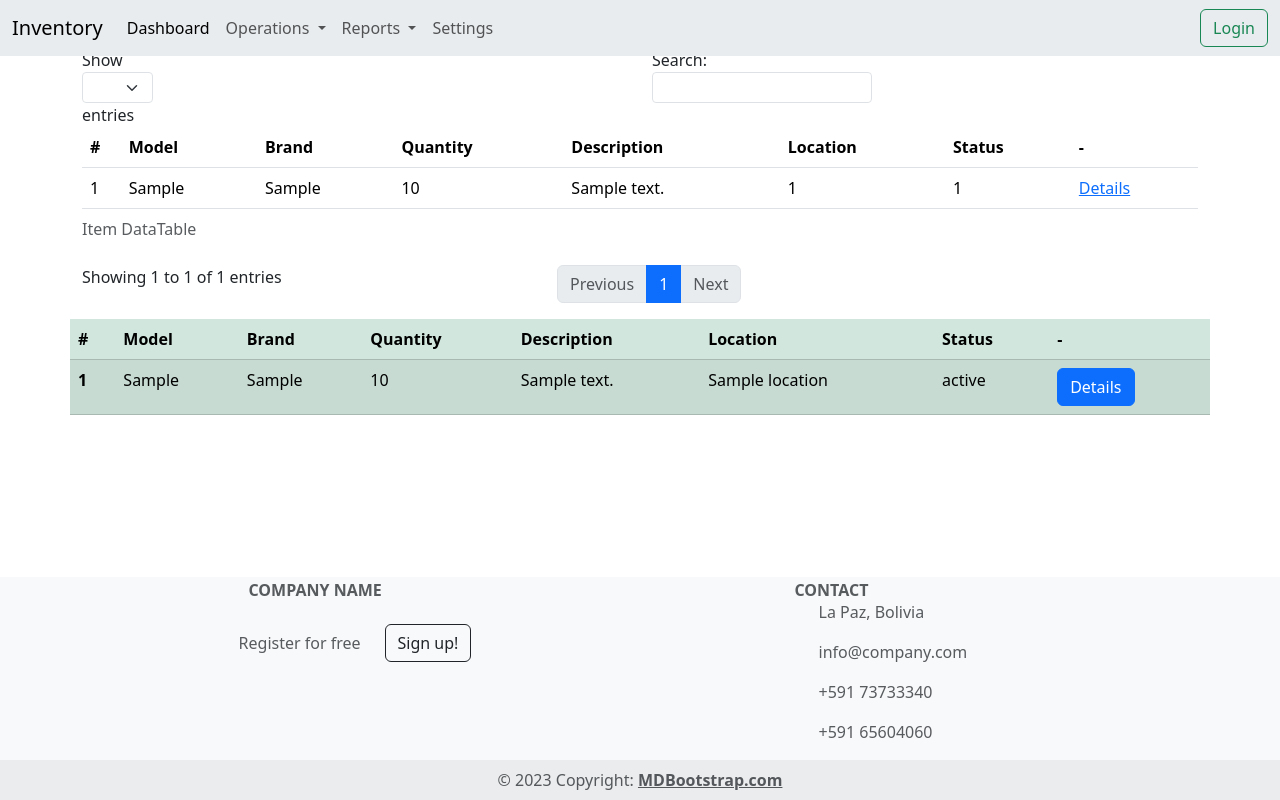
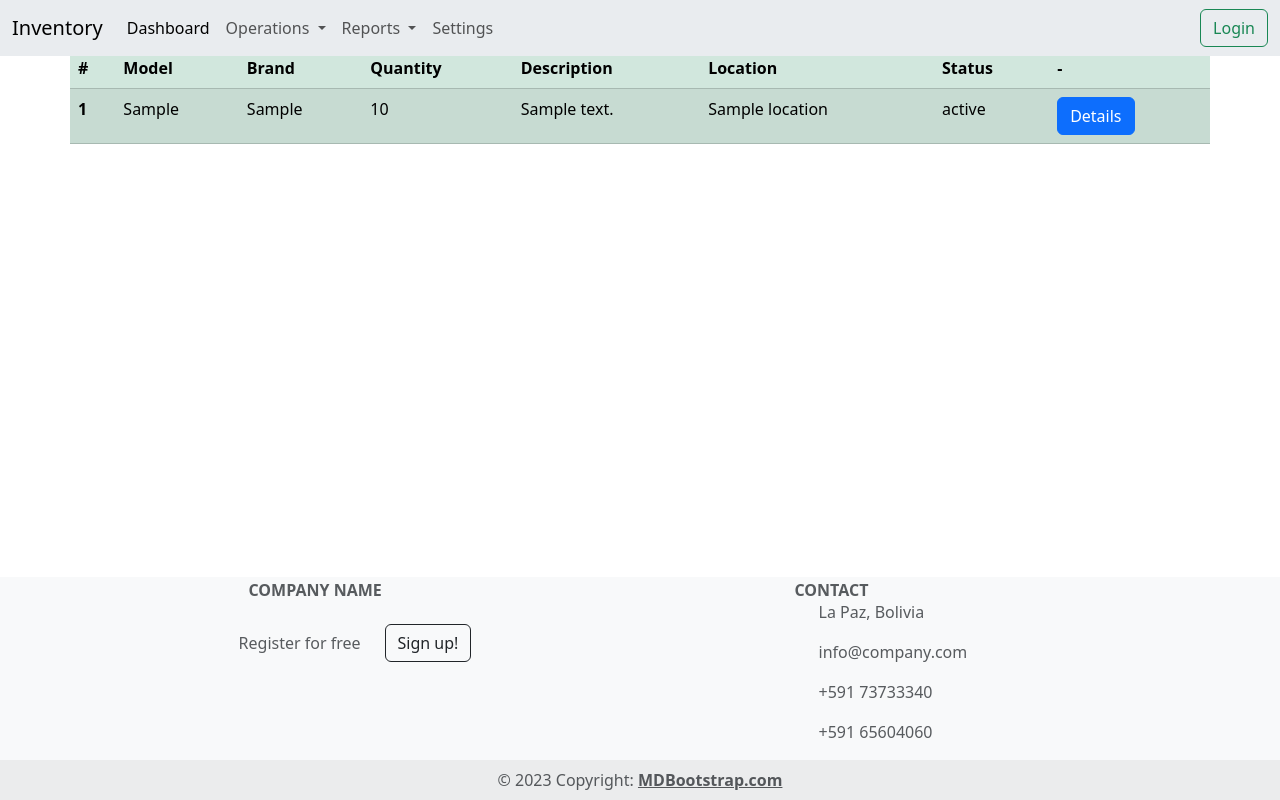
Before and after one commit to dani-y-jose/simple-inventory, a Django app: page /inventory/items/ in a window 1280 px wide. Run offline with Django 4.2, Linux system fonts and the light colour scheme; tables that the repository leaves empty hold one stand-in row (values such as "Sample post"); parts of the project's set-up code (start-up, migrations or seed data) failed here and were passed over; some libraries are stand-ins or nearby versions.

Commit message:
Remove old js and css

```diff
--- a/inventory/static/css/items.css
+++ /dev/null
@@ -1,4 +0,0 @@
-.centered {
-    text-align: center !important;
-    vertical-align: middle !important;
-}
--- a/inventory/static/js/items.js
+++ /dev/null
@@ -1,53 +0,0 @@
-let dataTable;
-let dataTableIsInitialized = false;
-const dataTableOptions = {
-    columnDefs: [
-        { className: "centered", targets: [0, 1, 2, 3, 4, 5, 6] },
-        { orderable: false, targets: [5, 6] },
-        { searchable: false, targets: [0, 2, 5, 6] },
-    ],
-    pageLength: 2,
-
-}
-const initDataTable = async () => {
-    if (dataTableIsInitialized) {
-        dataTable.destroy();
-    }
-
-    await listItems();
-
-    dataTable = $('#datatable-items').DataTable(dataTableOptions);
-
-    dataTableIsInitialized = true;
-};
-
-
-const listItems = async () => {
-    try {
-        const response = await fetch('http://127.0.0.1:8000/inventory/list_items/');
-        const data = await response.json();
-
-        let content = ``;
-        data.items.forEach((item, index) => {
-            content += `
-                <tr>
-                    <td>${index + 1}</td>
-                    <td>${item.model}</td>
-                    <td>${item.brand}</td>
-                    <td>${item.quantity}</td>
-                    <td>${item.description}</td>
-                    <td>${item.location_id}</td>
-                    <td>${item.item_status_id}</td>
-                    <td><a href="/inventory/items/${item.id}">Details</a></td>
-                </tr>
-            `;
-        });
-        tableBody_items.innerHTML = content;
-    } catch (ex) {
-        alert(ex);
-    }
-};
-
-window.addEventListener("load", async () => {
-    await initDataTable();
-});
--- a/inventory/templates/inventory/items.html
+++ b/inventory/templates/inventory/items.html
@@ -9,30 +9,6 @@
 
 {% block body_block %}
 <div class="container mt-5">
-    <div class="row">
-        <div class="col-sm-12 col-md-12 col-lg-12 col-xl-12">
-            <div class="table-responsive">
-                <table id="datatable-items" class="table">
-                    <caption>
-                        Item DataTable
-                    </caption>
-                    <thead>
-                        <tr>
-                            <th class="centered">#</th>
-                            <th class="centered">Model</th>
-                            <th class="centered">Brand</th>
-                            <th class="centered">Quantity</th>
-                            <th class="centered">Description</th>
-                            <th class="centered">Location</th>
-                            <th class="centered">Status</th>
-                            <th>-</th>
-                        </tr>
-                    </thead>
-                    <tbody id="tableBody_items"></tbody>
-                </table>
-            </div>
-        </div>
-    </div>
     <div class="row">
         <table class="table table-success table-striped table-hover">
             <thead>
@@ -66,11 +42,4 @@
           </table>
     </div>
 </div>
-    <!-- jQuery -->
-<script src="https://code.jquery.com/jquery-3.5.1.js"></script>
-    <!-- DataTable.js -->
-<script src="https://cdn.datatables.net/1.13.4/js/jquery.dataTables.min.js"></script>
-<script src="https://cdn.datatables.net/1.13.4/js/dataTables.bootstrap5.min.js"></script>
-    <!-- Custom JS-->
-<script src="{% static 'js/items.js' %}"></script>
 {% endblock %}
```
